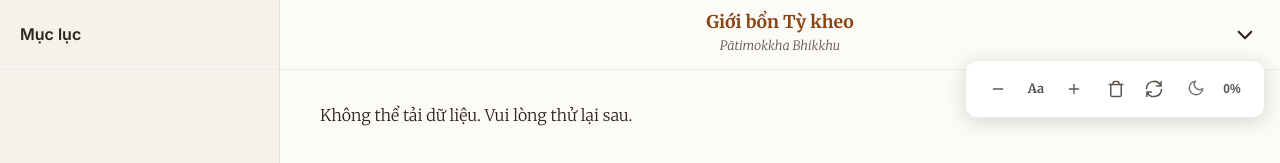
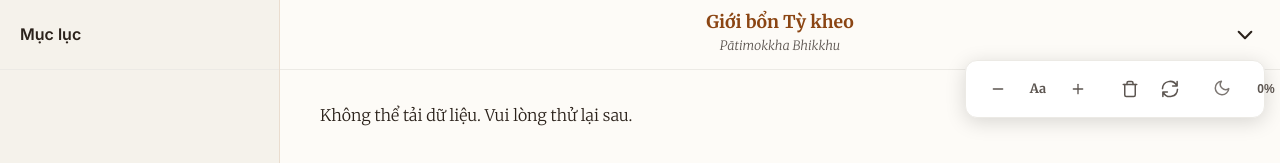
Before and after one commit to vjjda/gioibon, a website built with Vite: page web/index.html in a window 1280 px wide. Both pictures are taken after a click on the button 1245 px from the left and 35 px from the top of the page. Shown: the top 163 px of the page. Built offline with nearby package versions, Linux system fonts and the light colour scheme; no server answers.

Commit message:
style: Fine-tune gaps in drawer footer for better clarity

```diff
--- a/web/css/layout/drawer/_drawer_footer.css
+++ b/web/css/layout/drawer/_drawer_footer.css
@@ -10,7 +10,7 @@
   display: grid;
   grid-template-columns: 1fr auto 1fr;
   align-items: center;
-  gap: 10px;
+  gap: 20px;
 }
 
 /* --- [NEW] LEFT GROUP: ZOOM WIDGET --- */
@@ -18,7 +18,7 @@
   grid-column: 1;
   display: flex;
   align-items: center;
-  gap: 6px;
+  gap: 8px;
 }
 
 /* --- [NEW] CENTER GROUP: MAINTENANCE --- */
@@ -26,7 +26,7 @@
   grid-column: 2;
   display: flex;
   align-items: center;
-  gap: 6px;
+  gap: 8px;
 }
 
 .zoom-label {
@@ -94,6 +94,7 @@
   justify-self: end;
   display: flex;
   align-items: center;
+  gap: 8px;
 
   /* Quan trọng: Để neo vị trí tuyệt đối cho panel con */
   position: relative;
```
